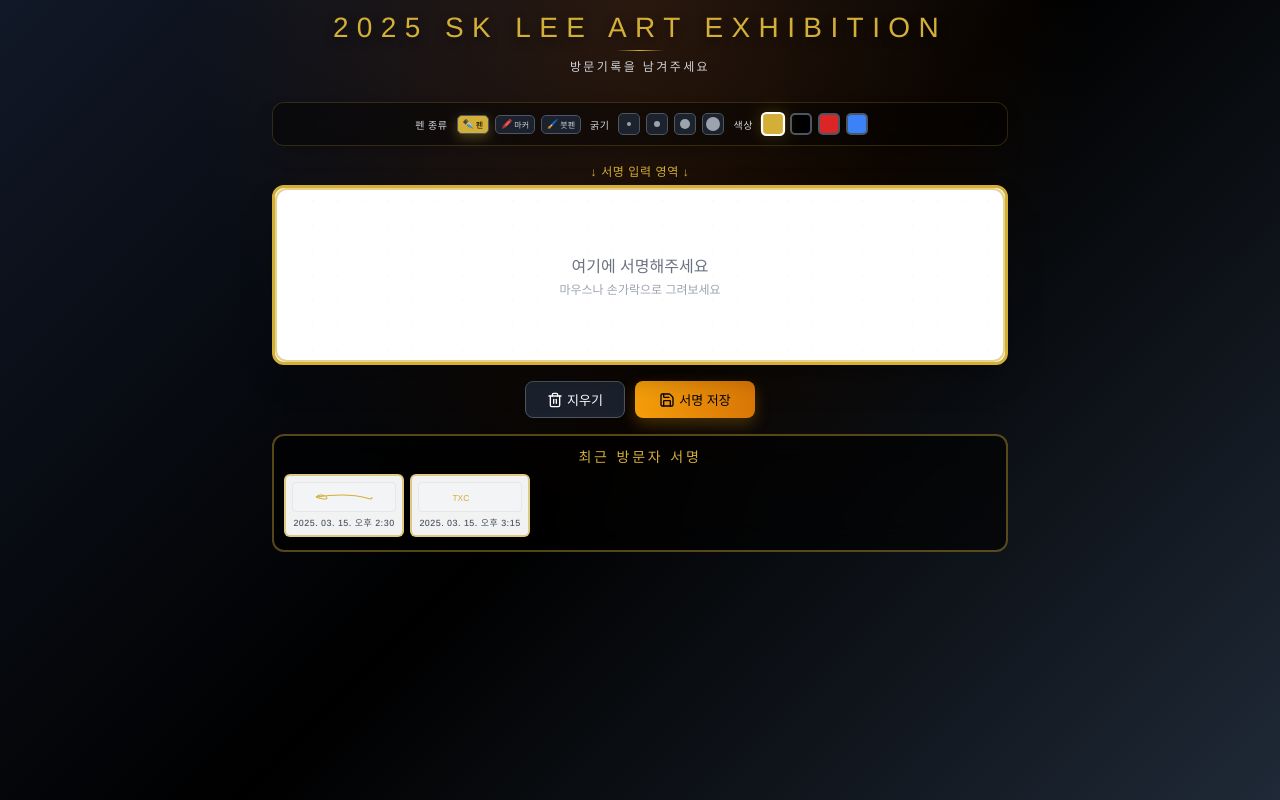
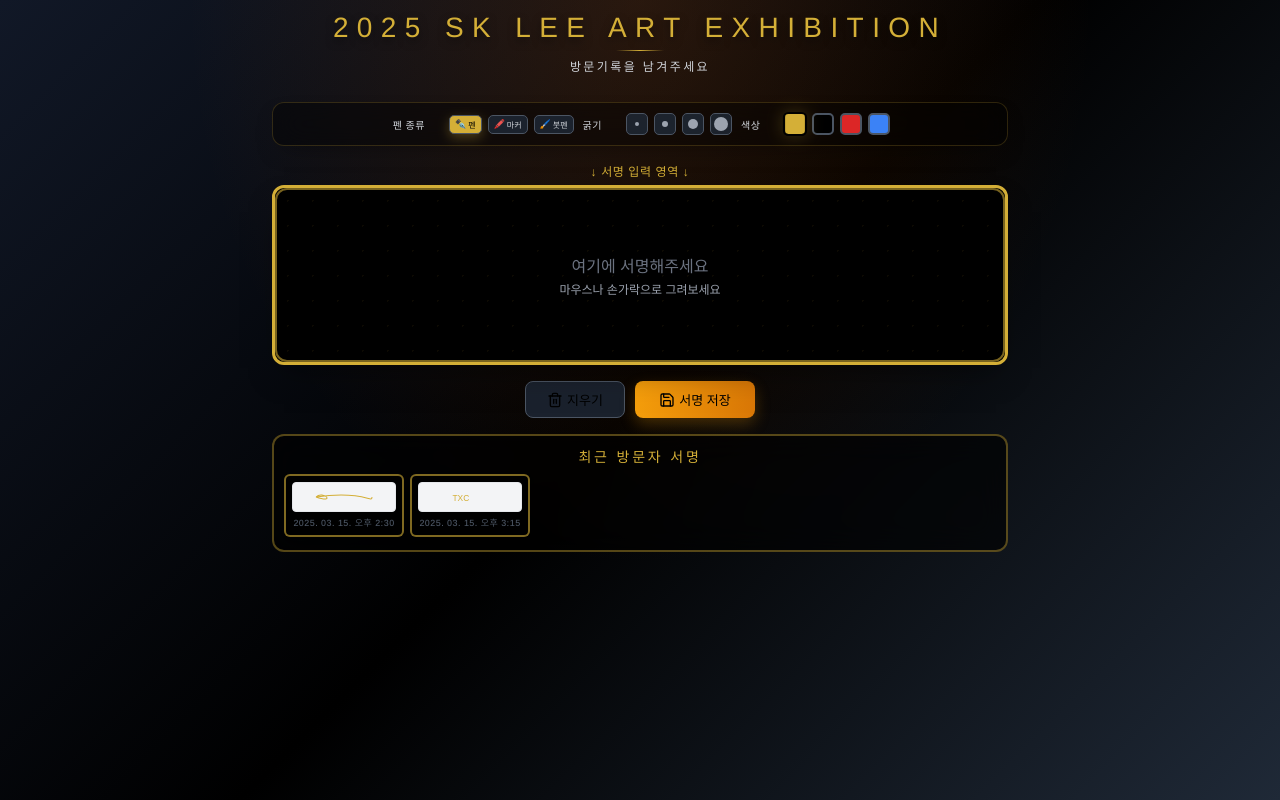
Before and after one commit to hschoi37/signature-kiosk, a React (Create React App) app: page / in a window 1280 px wide. Built offline with nearby package versions, Linux system fonts and the light colour scheme.

Commit message:
툴바 그룹(펜/굵기/색상) 사이 간격 확대

```diff
--- a/src/App.css
+++ b/src/App.css
@@ -10,7 +10,7 @@
   width: 100%;
   min-height: 100vh;
   background: linear-gradient(135deg, #111827 0%, #000000 50%, #1f2937 100%);
-  color: white;
+  color: black;
   font-family: 'Arimo', sans-serif;
   overflow: auto;
   position: relative;
@@ -95,7 +95,8 @@
   font-weight: 500;
   letter-spacing: 0.05em;
   white-space: nowrap;
-  margin: 0 3px;
+  margin: 0 6px 0 3px;
+  margin-right: 18px;
 }
 
 .pen-btn {
@@ -173,7 +174,7 @@
 }
 
 .color-btn.active {
-  border-color: white;
+  border-color: black;
   transform: scale(1.1);
 }
 
@@ -198,7 +199,7 @@
   position: relative;
   width: 100%;
   height: 180px;
-  background: white;
+  background: black;
   border: 3px solid #D4AF37;
   border-radius: 12px;
   box-shadow: 0 15px 30px -12px rgba(0, 0, 0, 0.5);
@@ -212,7 +213,7 @@
   height: 100%;
   border-radius: 12px;
   cursor: crosshair;
-  background: white;
+  background: black;
   touch-action: none;
 }
 
@@ -282,7 +283,7 @@
 
 .clear-btn {
   background: rgba(31, 41, 55, 0.8);
-  color: white;
+  color: black;
   padding: 8px 12px;
   border-radius: 8px;
   font-weight: 500;
@@ -355,7 +356,7 @@
 
 .signature-card {
   flex-shrink: 0;
-  background: rgba(255, 255, 255, 0.95);
+  background: rgba(0, 0, 0, 0.95);
   border-radius: 6px;
   padding: 6px;
   min-width: 120px;
```
